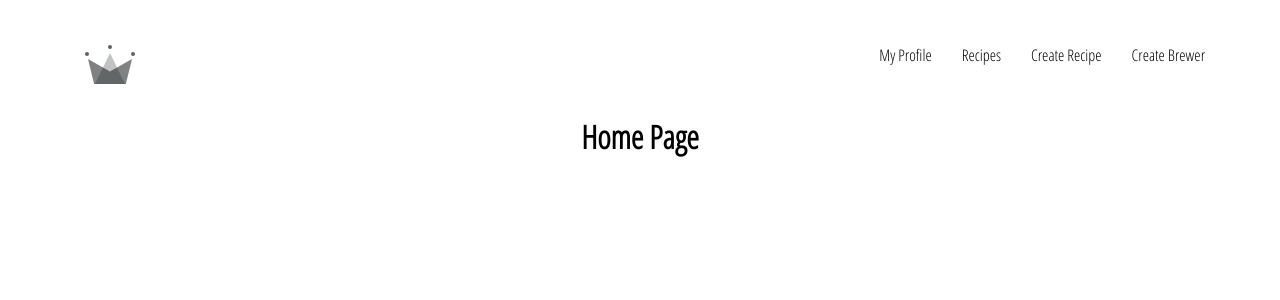
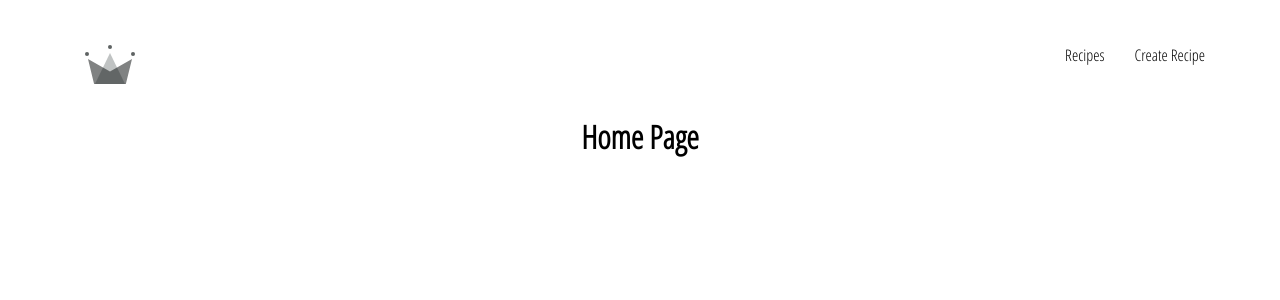
Before and after one commit to and-cru/web-react-assignment, a React (Create React App) app in the folder web/: page / in a window 1280 px wide. Shown: the top 300 px of the page. Built offline with nearby package versions, Linux system fonts and the light colour scheme.

Commit message:
Added currentUser useContext to header component to allow conditional rendering

```diff
--- a/web/src/App.js
+++ b/web/src/App.js
@@ -1,18 +1,28 @@
+import React, { useContext } from "react";
 import { Route, Switch } from "react-router-dom";
+import {
+  CurrentUserContext, // REMOVE
+  CurrentUserProvider,
+} from "./components/contexts/users/current-user.context";
 // import axios from "axios";
 
 import "./App.css";
 
+import Header from "./components/header/header.component";
 import HomePage from "./pages/home-page/home-page.component";
+import ProfilePage from "./pages/profile-page/profile-page.component";
+import BrewersRecipesPage from "./pages/brewers-recipes-page/brewers-recipes-page.component";
 import CreateBrewerPage from "./pages/create-brewer-page/create-brewer-page.component";
 import CreateRecipePage from "./pages/create-recipe-page/create-recipe-page.component";
-import ProfilePage from "./pages/profile-page/profile-page.component";
-import BrewersRecipesPage from "./pages/brewers-recipes-page/brewers-recipes-page.component";
-import Header from "./components/header/header.component";
 
 function App() {
+  //TO BE REMOVED: DEVELOPMENT ONLY! track currentUser state
+  const currentUser = useContext(CurrentUserContext);
+  console.log(currentUser);
+  // -----------------------------------------
   return (
     <div className="App">
+      <CurrentUserProvider>
         <Header />
         <Switch>
           <Route exact path="/" component={HomePage} />
@@ -21,6 +31,7 @@ function App() {
           <Route path="/createbrewer" component={CreateBrewerPage} />
           <Route path="/createrecipe" component={CreateRecipePage} />
         </Switch>
+      </CurrentUserProvider>
     </div>
   );
 }
--- a/web/src/components/header/header.component.jsx
+++ b/web/src/components/header/header.component.jsx
@@ -1,28 +1,38 @@
-import React from "react";
+import React, { useContext } from "react";
 import { Link } from "react-router-dom";
-import { ReactComponent as Logo } from "../../assets/crown.svg";
+import { CurrentUserContext } from "../contexts/users/current-user.context";
 
 import "./header.styles.scss";
 
+import { ReactComponent as Logo } from "../../assets/crown.svg";
+
 const Header = () => {
+  const currentUser = useContext(CurrentUserContext);
+  console.log(currentUser); //REMOVE
+
   return (
     <div className="header">
       <Link className="logo-container" to="/">
         <Logo className="logo" />
       </Link>
       <div className="options">
+        {currentUser.id && (
           <Link className="option" to="/profile">
             My Profile
           </Link>
+        )}
         <Link className="option" to="/brewersrecipes">
           Recipes
         </Link>
+        {!currentUser.id ? (
           <Link className="option" to="/createrecipe">
             Create Recipe
           </Link>
+        ) : (
           <Link className="option" to="/createbrewer">
             Create Brewer
           </Link>
+        )}
       </div>
     </div>
   );
```
Lines whose indentation alone changed are shown as unchanged.
